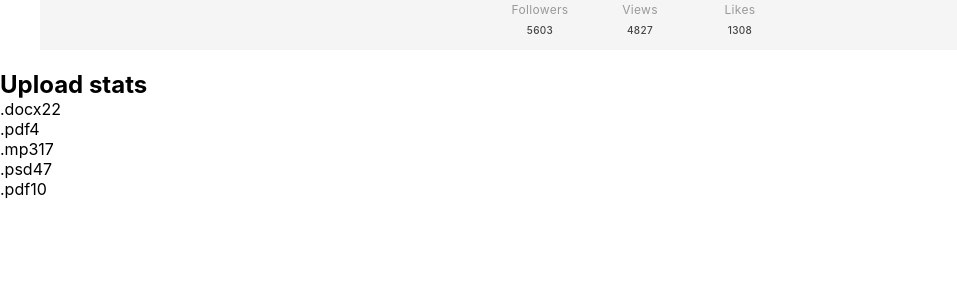
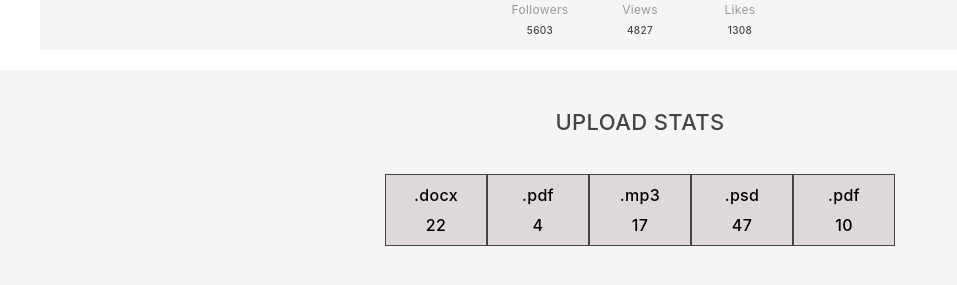
Before and after one commit to DariShpak/goit-react-hw-01-components, a React (Create React App) app: page / in a window 1280 px wide. Shown: the part 247-532 px from the top of the page, without its empty margins (0-957 px from the left). Built offline with nearby package versions, Linux system fonts and the light colour scheme.

Commit message:
Adds css module to task 2

```diff
--- a/src/components/Statistics/Statistics.module.css
+++ b/src/components/Statistics/Statistics.module.css
@@ -0,0 +1,42 @@
+
+.statistics {
+  padding: 20px;
+  background-color: #F5F5F5;
+}
+
+.title {
+  text-align: center;
+  text-transform: uppercase;
+  color: #444444;
+  font-size: 22px;
+  font-weight: 500;
+  line-height: 24px;
+  letter-spacing: 0.4px;
+margin-top: 20px;
+}
+
+.statList {
+
+  width: 100%;
+  margin-top: 40px;
+  margin-bottom: 40px;
+  display: flex;
+  align-items: center;
+  justify-content: center;
+
+}
+
+.item{
+  border: 1px solid #444444;
+  width:100px;
+  display:flex;
+  gap:10px;
+  flex-direction: column;
+  text-align: center;
+  line-height: 20px;
+  letter-spacing: 0.32px;
+  font-weight: 500;
+  padding-top: 10px;
+  padding-bottom: 10px;
+  background-color:#dfd8d8;
+}
```
